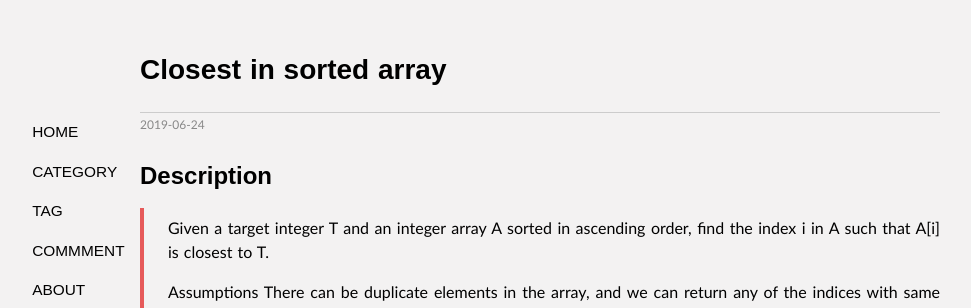
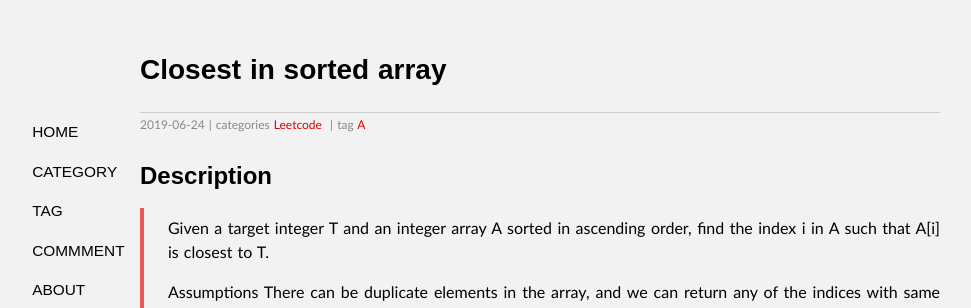
Before and after one commit to goingeast/goingeast.github.io, a Jekyll site: the page built from _posts/2019-06-24-Closest In Sorted Array.md, in a window 1280 px wide. Shown: the top 308 px of the page, without its empty margins (100-1071 px from the left). Built offline with Jekyll 4.4.1, drawn with Linux system fonts in a browser that asks for light colours; our own code applies the rules of GitHub Pages for plain Markdown files.

Commit message:
Update 2019-06-24-Closest In Sorted Array.md

```diff
--- a/_posts/2019-06-24-Closest In Sorted Array.md
+++ b/_posts/2019-06-24-Closest In Sorted Array.md
@@ -1,3 +1,7 @@
+---
+categories: Leetcode
+tag: A
+---
 
 ## Description
 >Given a target integer T and an integer array A sorted in ascending order, find the index i in A such that A[i] is closest to T.
```
